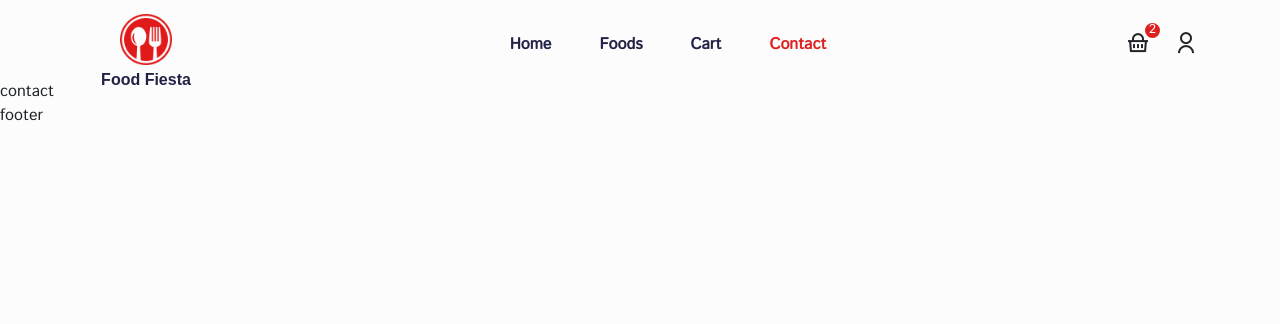
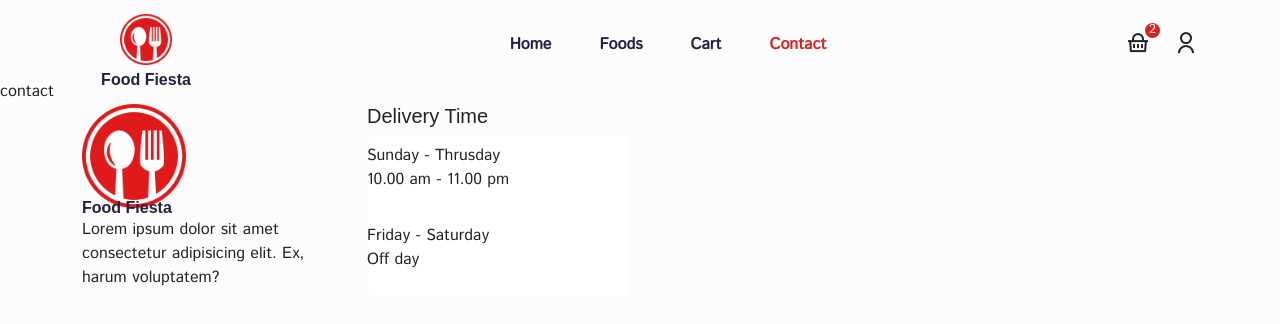
Before and after one commit to Nahid51/food_fiesta, a React (Create React App) app: page /contact in a window 1280 px wide. Shown: the top 324 px of the page. Built offline with nearby package versions, Linux system fonts and the light colour scheme; a web font is replaced by a local one.

Commit message:
create header section

```diff
--- a/src/components/Footer/Footer.jsx
+++ b/src/components/Footer/Footer.jsx
@@ -1,10 +1,38 @@
 import React from 'react';
+import { Container, Row, Col, ListGroup, ListGroupItem } from 'react-bootstrap';
+import logo from '../../assets/images/res-logo.png';
+import '../../styles/footer.css';
 
 const Footer = () => {
     return (
-        <div>
-            footer
-        </div>
+        <footer className="footer">
+            <Container>
+                <Row>
+                    <Col lg='3' md='4' sm='6'>
+                        <div className="logo footer_logo text-start">
+                            <img src={logo} alt="Logo" />
+                            <h5>Food Fiesta</h5>
+                            <p>Lorem ipsum dolor sit amet consectetur adipisicing elit. Ex, harum voluptatem?</p>
+                        </div>
+                    </Col>
+                    <Col lg='3' md='4' sm='6'>
+                        <h5>Delivery Time</h5>
+                        <ListGroup>
+                            <ListGroupItem className="delivery_time border-0 ps-0">
+                                <span>Sunday - Thrusday</span>
+                                <p>10.00 am - 11.00 pm</p>
+                            </ListGroupItem>
+                            <ListGroupItem className="delivery_time border-0 ps-0">
+                                <span>Friday - Saturday</span>
+                                <p>Off day</p>
+                            </ListGroupItem>
+                        </ListGroup>
+                    </Col>
+                    <Col lg='3' md='4' sm='6'></Col>
+                    <Col lg='3' md='4' sm='6'></Col>
+                </Row>
+            </Container>
+        </footer>
     );
 };
 
--- a/src/components/Header/Header.jsx
+++ b/src/components/Header/Header.jsx
@@ -54,16 +54,16 @@ const Header = () => {
                     {/* -----nav right icons----- */}
                     <div className="nav_right d-flex align-items-center gap-4">
                         <span className="cart_icon">
-                            <i class="ri-shopping-basket-line"></i>
+                            <i className="ri-shopping-basket-line"></i>
                             <span className="cart_badge">2</span>
                         </span>
 
                         <span className="user">
-                            <Link to='/login'><i class="ri-user-line"></i></Link>
+                            <Link to='/login'><i className="ri-user-line"></i></Link>
                         </span>
 
                         <span className='mobile_menu' onClick={toggleMenu}>
-                            <i class="ri-menu-line"></i>
+                            <i className="ri-menu-line"></i>
                         </span>
                     </div>
                 </div>
--- a/src/styles/header.css
+++ b/src/styles/header.css
@@ -145,4 +145,8 @@
     .logo h5 {
         margin-top: 0;
     }
+
+    .cart_badge {
+        top: 10px;
+    }
 }
```
Also changed, not shown: src/styles/footer.css (added), 1 other file (tests, documents, lock files or other folders).
